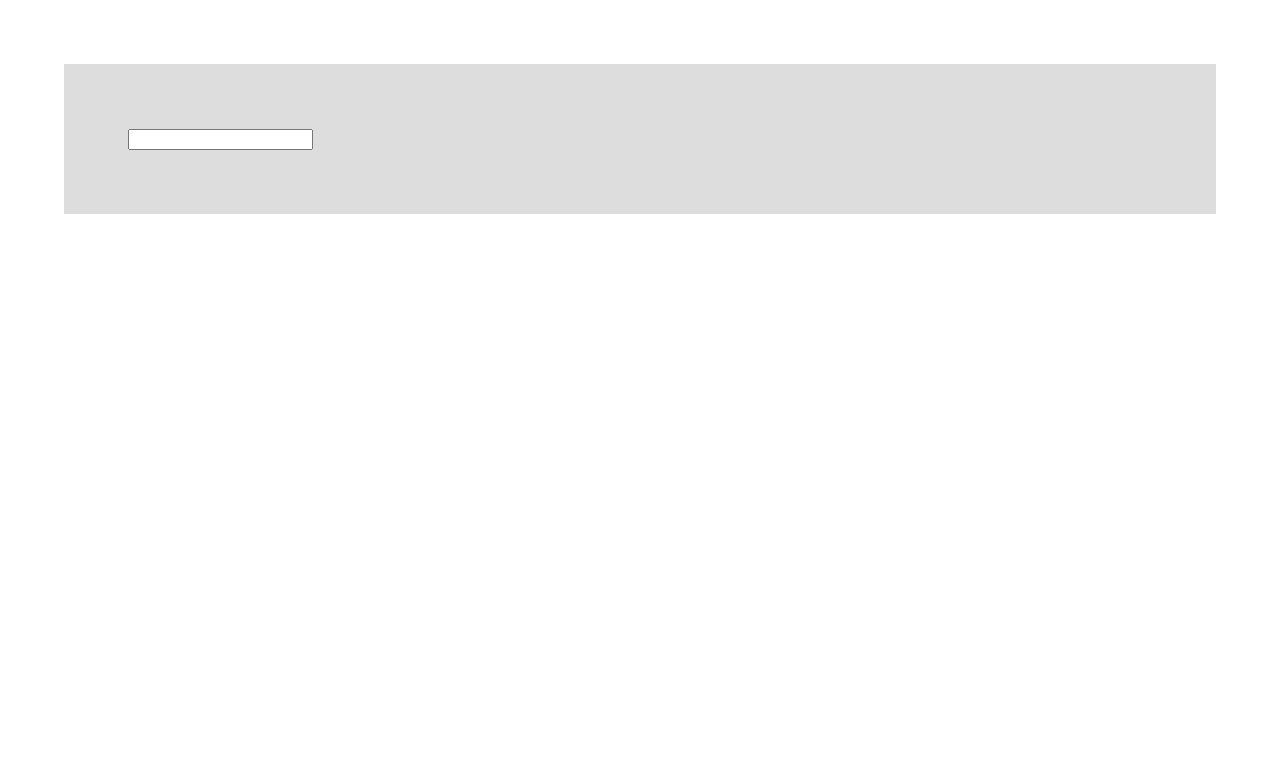
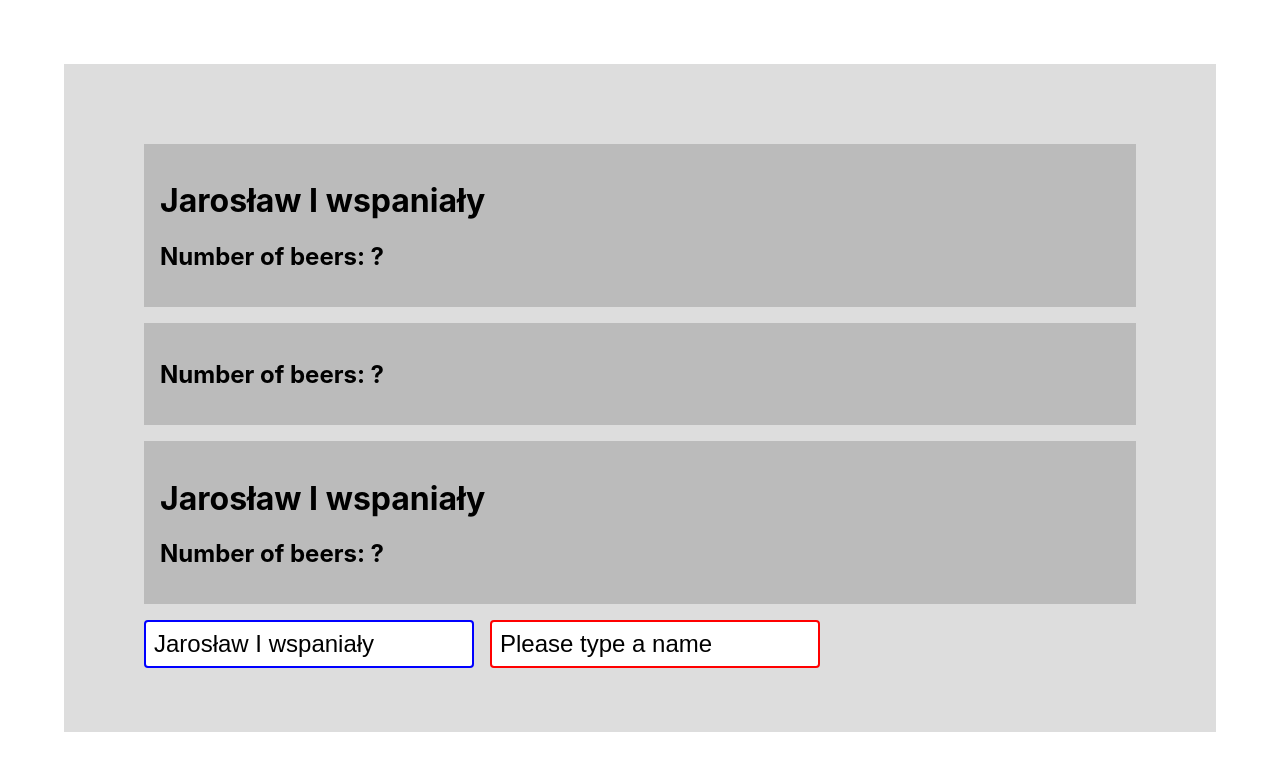
Before and after one commit to argasek/codebrainers-2020-11, a React (Create React App) app: page / in a window 1280 px wide. Shown: the top 770 px of the page. Built offline with nearby package versions, Linux system fonts and the light colour scheme.

Commit message:
Revert "Exercise 13 - Practicing props & state - tabula rasa"
This reverts commit f8e33287

```diff
--- a/src/App.js
+++ b/src/App.js
@@ -1,23 +1,50 @@
 import React from 'react';
 import './App.css';
+import StudentItem from './components/StudentItem';
+import StudentInput from './components/StudentInput';
 
 class App extends React.Component {
 
   constructor (props) {
     super(props);
     this.state = {
-      fullName: ''
+      exampleStudent: 'Jarosław I wspaniały',
+      secondStudent: ''
     };
   }
-  setFullName () {
 
+  onChangeFullName = (event) => {
+    console.log(event.target.name);
+
+    this.setState({
+      [event.target.name]: event.target.value
+    });
   };
 
   render () {
 
     return (
       <div style={{ backgroundColor: '#ddd', padding: '4rem' }}>
-        <input type="text" />
+        <StudentItem fullName={this.state.exampleStudent}/>
+        <StudentItem fullName={this.state.secondStudent}/>
+        <StudentItem fullName={this.state.exampleStudent + ' ' + this.state.secondStudent}/>
+
+        <form>
+          <StudentInput
+            inputName='exampleStudent'
+            fullName={this.state.exampleStudent}
+            onFullNameChange={this.onChangeFullName}
+            padding='0.5rem'
+            border='2px solid #00F'
+          />
+          <StudentInput
+            inputName='secondStudent'
+            fullName={this.state.secondStudent}
+            onFullNameChange={this.onChangeFullName}
+            padding='0.5rem'
+            border='2px solid #F00'
+          />
+        </form>
       </div>
     );
   }
--- /dev/null
+++ b/src/components/StudentInput.js
@@ -0,0 +1,23 @@
+import React from 'react';
+
+function StudentInput (props) {
+  let fullName = props.fullName !== '' ? props.fullName : 'Please type a name';
+
+  return (
+    <input
+      value={fullName}
+      name={props.inputName}
+      type="text"
+      style={{
+        marginLeft: '1rem',
+        padding: props.padding,
+        border: props.border,
+        borderRadius: '4px',
+        fontSize: '150%'
+      }}
+      onChange={props.onFullNameChange}
+    />
+  );
+}
+
+export default StudentInput;
--- /dev/null
+++ b/src/components/StudentItem.js
@@ -0,0 +1,12 @@
+import React from 'react';
+
+function StudentItem(props) {
+  return (
+    <div style={{backgroundColor: '#bbb', margin: '1rem', padding: '1rem'}}>
+      <h1>{props.fullName}</h1>
+      <h2>Number of beers: ?</h2>
+    </div>
+  )
+}
+
+export default StudentItem;
```
Also changed, not shown: src/components/StudentList.css (added, +21 -0 lines), src/components/StudentList.js (added, +59 -0 lines).
